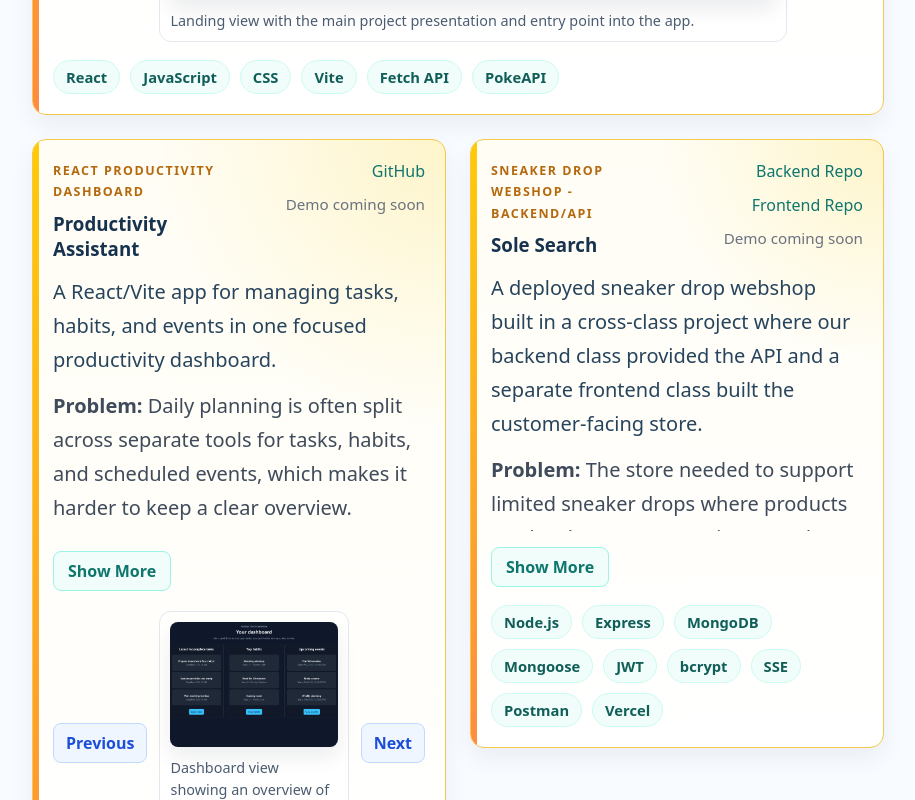
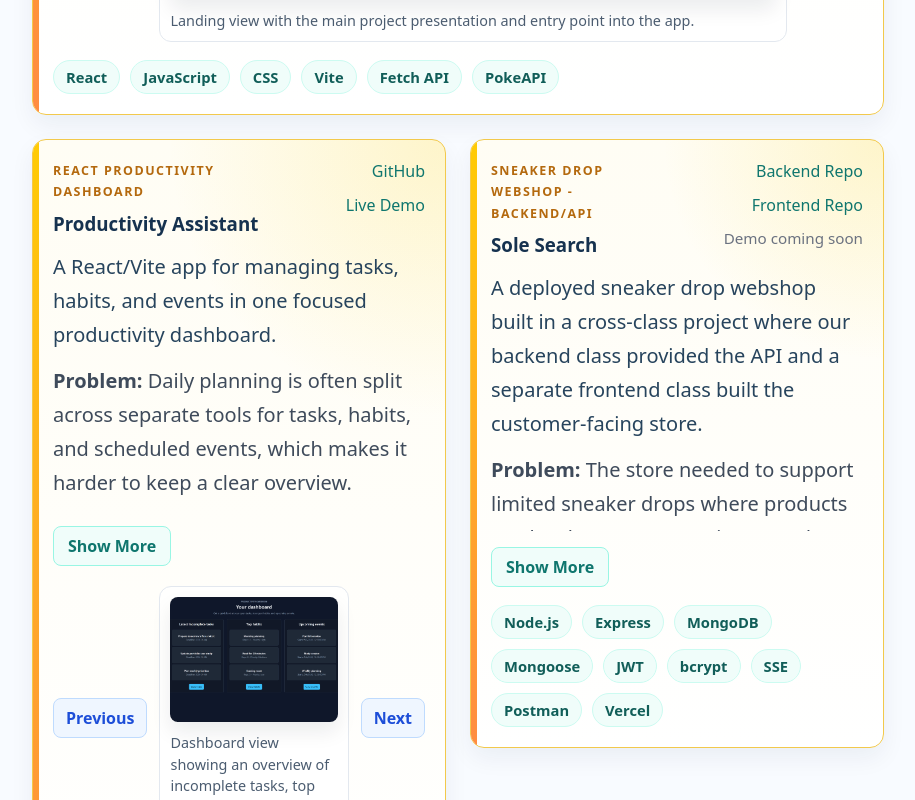
Before and after one commit to Samuel6693/portfolio, a React (Vite) app: page / in a window 1280 px wide. Shown: the part 2900-3700 px from the top of the page, without its empty margins (332-1247 px from the left). Built offline with nearby package versions, Linux system fonts and the light colour scheme.

Commit message:
feat: add productivity assistant live demo link

```diff
--- a/src/Projects/ProductivityAssistantApp.jsx
+++ b/src/Projects/ProductivityAssistantApp.jsx
@@ -44,6 +44,7 @@
       ]}
       techStack={['React', 'Vite', 'React Router', 'JavaScript', 'CSS', 'localStorage', 'ESLint']}
       githubUrl="https://github.com/Samuel6693/productivity-assistant-portfolio"
+      demoUrl="https://productivity-assistant-portfolio.vercel.app/"
       featured
     />
   );
```
